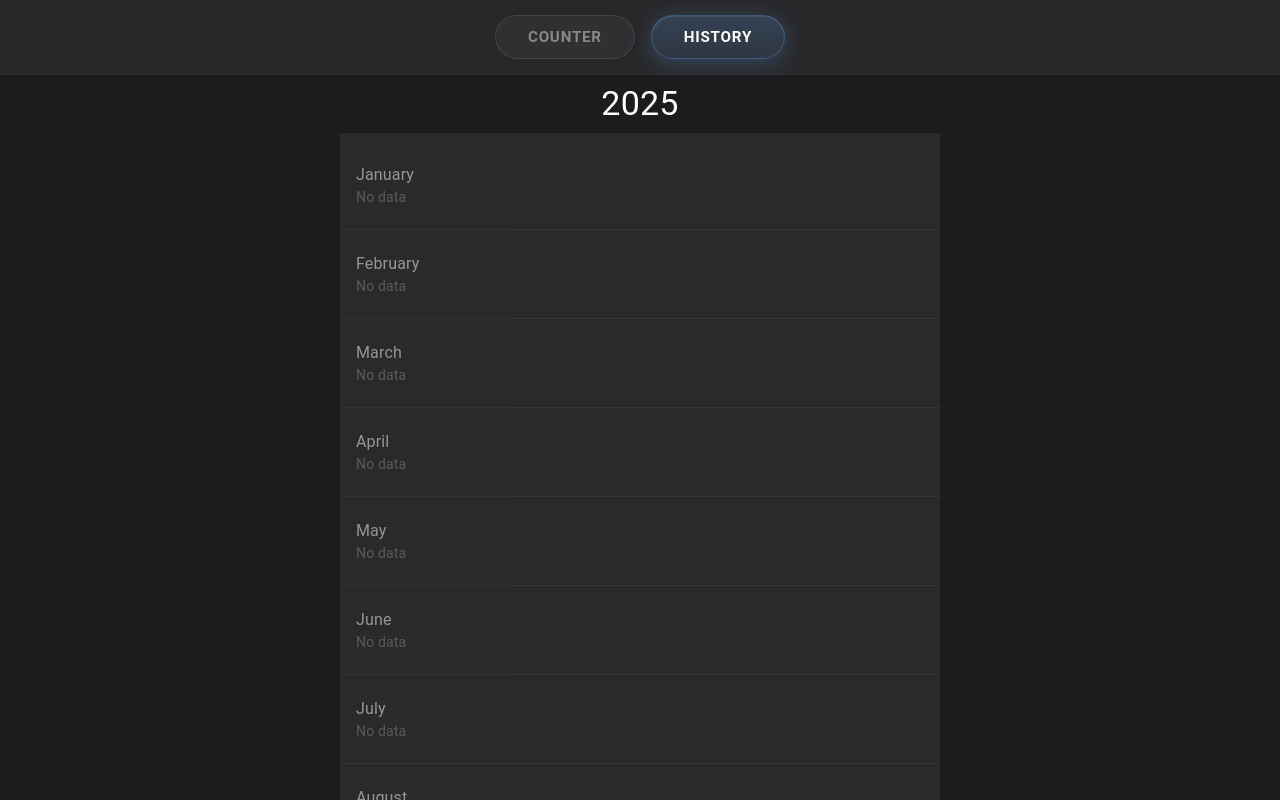
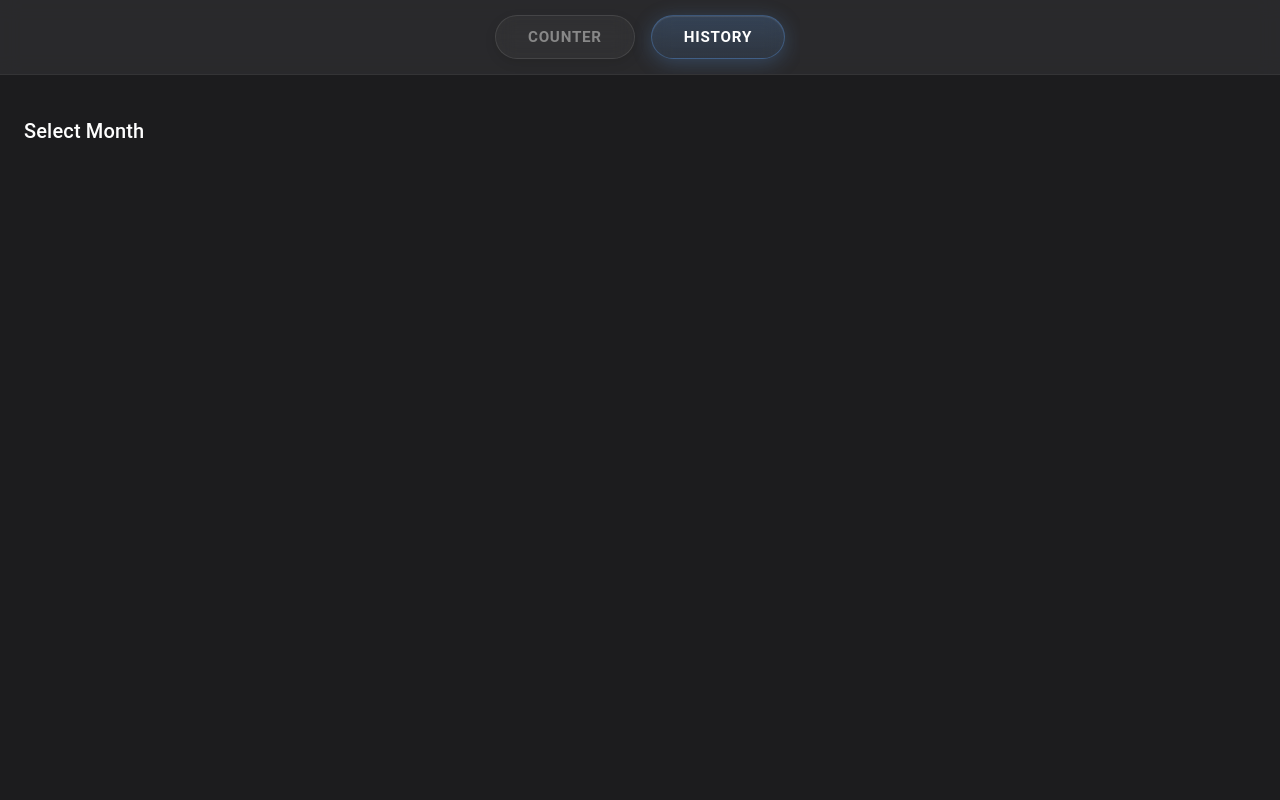
Before and after one commit to NoobCastro/counter, a React (Create React App) app: page / in a window 1280 px wide. Both pictures are taken after a click on the tab "HISTORY". Shown: the top 800 px of the page. Built offline with nearby package versions, Linux system fonts and the light colour scheme.

Commit message:
Fix monthly view and shared constants

```diff
--- a/src/components/HistoryView.tsx
+++ b/src/components/HistoryView.tsx
@@ -8,6 +8,7 @@ import { DailyStats } from '../types/DailyStats';
 import MonthlyStats from './MonthlyStats';
 import EditDayDialog from './EditDayDialog';
 import { saveAs } from 'file-saver';
+import { months } from '../constants';
 
 interface DayData extends DailyStats {
     date: string;
@@ -231,10 +232,48 @@ const HistoryView: React.FC<HistoryViewProps> = ({ selectedMonth, setSelectedMon
         );
     };
 
-    const months = [
-        'January', 'February', 'March', 'April', 'May', 'June',
-        'July', 'August', 'September', 'October', 'November', 'December'
-    ];
+    if (!selectedMonth) {
+        return (
+            <Box>
+                <Typography variant="h6" sx={{ mb: 3, color: '#fff' }}>
+                    Select Month
+                </Typography>
+                <List>
+                    {months.map((month) => {
+                        const hasData = monthlyData[currentYear]?.[month] &&
+                            Object.keys(monthlyData[currentYear][month]).length > 0;
+
+                        return hasData ? (
+                            <ListItem
+                                component="div"
+                                key={month}
+                                onClick={() => setSelectedMonth(month)}
+                                sx={{
+                                    borderRadius: 2,
+                                    mb: 1,
+                                    bgcolor: 'background.paper',
+                                    cursor: 'pointer',
+                                    '&:hover': {
+                                        bgcolor: 'rgba(255, 255, 255, 0.1)',
+                                    },
+                                }}
+                            >
+                                <ListItemText
+                                    primary={month}
+                                    sx={{
+                                        '& .MuiListItemText-primary': {
+                                            color: '#fff',
+                                            fontWeight: 500
+                                        }
+                                    }}
+                                />
+                            </ListItem>
+                        ) : null;
+                    })}
+                </List>
+            </Box>
+        );
+    }
 
     return (
         <Box sx={{ width: '100%', maxWidth: 600, mx: 'auto', mt: -4 }}>
@@ -288,13 +327,17 @@ const HistoryView: React.FC<HistoryViewProps> = ({ selectedMonth, setSelectedMon
 
                             return (
                                 <ListItem
+                                    component="div"
                                     key={month}
                                     onClick={() => setSelectedMonth(month)}
                                     sx={{
+                                        borderRadius: 2,
+                                        mb: 1,
+                                        bgcolor: 'background.paper',
                                         cursor: 'pointer',
-                                        borderBottom: '1px solid rgba(255, 255, 255, 0.1)',
-                                        py: 2,
-                                        opacity: hasData ? 1 : 0.5,
+                                        '&:hover': {
+                                            bgcolor: 'rgba(255, 255, 255, 0.1)',
+                                        },
                                     }}
                                 >
                                     <ListItemText
--- a/src/components/MonthlyStats.tsx
+++ b/src/components/MonthlyStats.tsx
@@ -3,6 +3,7 @@ import { Box, Typography, Paper } from '@mui/material';
 import { LineChart, Line, XAxis, YAxis, Tooltip, ResponsiveContainer } from 'recharts';
 import { format } from 'date-fns';
 import { DailyStats } from '../types/DailyStats';
+import { months } from '../constants';
 
 interface MonthlyStatsProps {
   data: { [day: string]: DailyStats };
@@ -97,9 +98,4 @@ const MonthlyStats: React.FC<MonthlyStatsProps> = ({ data, month, year }) => {
   );
 };
 
-const months = [
-  'January', 'February', 'March', 'April', 'May', 'June',
-  'July', 'August', 'September', 'October', 'November', 'December'
-];
-
 export default MonthlyStats;
--- /dev/null
+++ b/src/constants.ts
@@ -0,0 +1,4 @@
+export const months = [
+    'January', 'February', 'March', 'April', 'May', 'June',
+    'July', 'August', 'September', 'October', 'November', 'December'
+];
```
